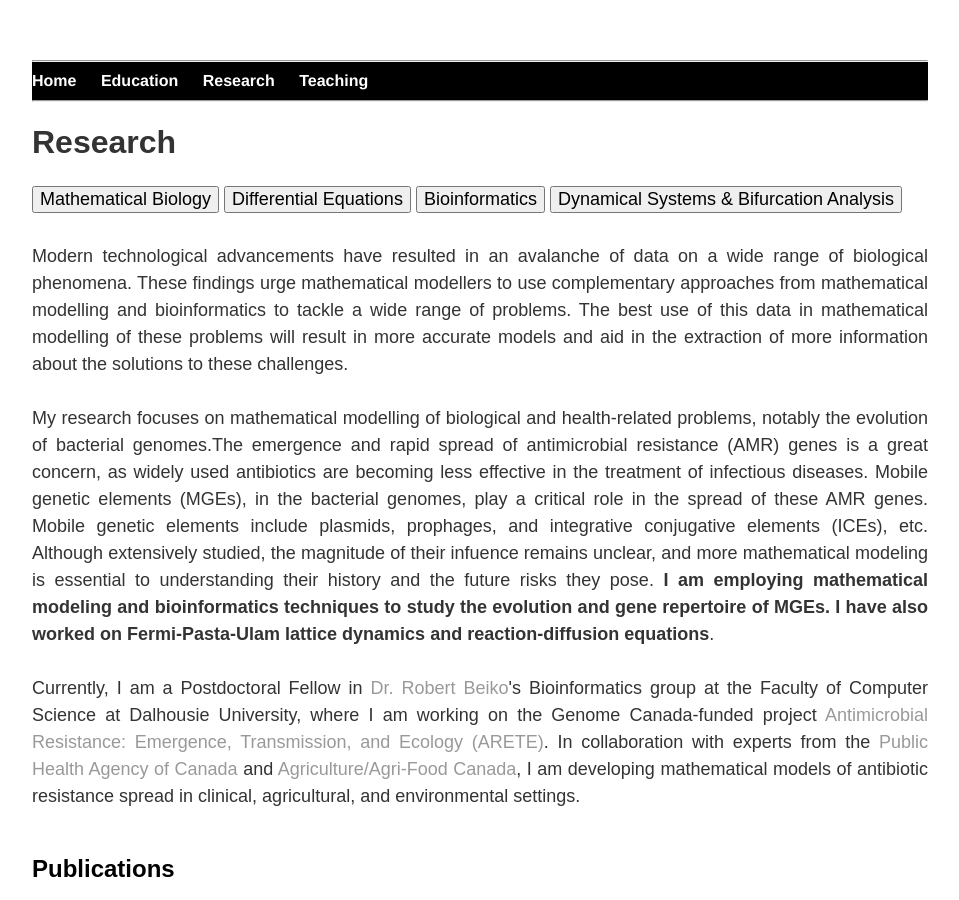
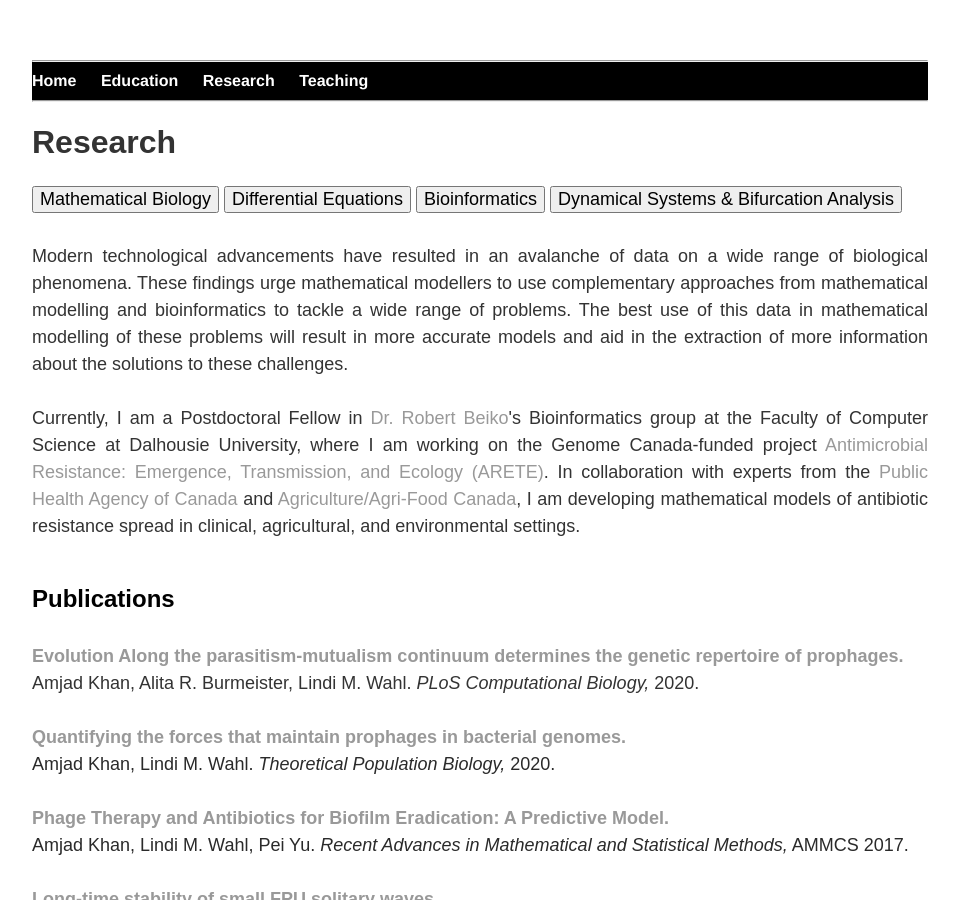
Before and after one commit to MathBioInfo/amjadkhan, a Jekyll site: the page built from Research/index.html, in a window 1280 px wide and 900 px high. Shown: the whole window, without its empty margins (160-1119 px from the left). Built offline with Jekyll 4.4.1, drawn with Linux system fonts in a browser that asks for light colours.

Commit message:
Update index.html

```diff
--- a/Research/index.html
+++ b/Research/index.html
@@ -25,6 +25,14 @@ title: About my research
 			range of problems. The best use of this data in mathematical modelling of these problems will result in more accurate models and aid in the
 			extraction of more information about the solutions to these challenges.</p>
 
+			<p style="text-align:justify;line-height:1"><font size="4">
+			Currently, I am a Postdoctoral Fellow in <a href="https://www.dal.ca/faculty/computerscience/faculty-staff/robert-beiko.html" target="_blank"> Dr. Robert Beiko</a>'s
+			Bioinformatics group at the Faculty of Computer Science at Dalhousie University, where I am working on the Genome Canada-funded project <a href="https://www.genomecanada.ca/en/antimicrobial-resistance-emergence-transmission-and-ecology-arete" target="_blank">
+			Antimicrobial Resistance: Emergence, Transmission, and Ecology (ARETE)</a>.  In collaboration with experts from the <a href="https://www.canada.ca/en/public-health.html" target="_blank">Public Health Agency of Canada</a>
+			and <a href="https://www.agr.gc.ca/eng/agriculture-and-agri-food-canada/?id=1395690825741" target="_blank">Agriculture/Agri-Food Canada</a>,
+			I am developing mathematical models of antibiotic resistance spread in clinical, agricultural, and environmental settings.</p>
+			<!--<p class="clear">&nbsp;</p>
+
 			<p style="text-align:justify;line-height:1"><font size="4"> My research focuses on mathematical modelling of biological and health-related problems, notably the evolution of bacterial
 			genomes.The emergence and rapid spread of antimicrobial resistance (AMR) genes is a great concern, as widely
 			used antibiotics are becoming less effective in the treatment of infectious diseases. Mobile genetic elements
@@ -34,13 +42,7 @@ title: About my research
 			essential to understanding their history and the future risks they pose. <b>I am employing mathematical modeling
 			and bioinformatics techniques to study the evolution and gene repertoire of MGEs. I have also worked on Fermi-Pasta-Ulam
 			lattice dynamics and reaction-diffusion equations</b>.</p>
-			<p style="text-align:justify;line-height:1"><font size="4">
-				Currently, I am a Postdoctoral Fellow in <a href="https://www.dal.ca/faculty/computerscience/faculty-staff/robert-beiko.html" target="_blank"> Dr. Robert Beiko</a>'s
-			Bioinformatics group at the Faculty of Computer Science at Dalhousie University, where I am working on the Genome Canada-funded project <a href="https://www.genomecanada.ca/en/antimicrobial-resistance-emergence-transmission-and-ecology-arete" target="_blank">
-			Antimicrobial Resistance: Emergence, Transmission, and Ecology (ARETE)</a>.  In collaboration with experts from the <a href="https://www.canada.ca/en/public-health.html" target="_blank">Public Health Agency of Canada</a>
-			and <a href="https://www.agr.gc.ca/eng/agriculture-and-agri-food-canada/?id=1395690825741" target="_blank">Agriculture/Agri-Food Canada</a>,
-			I am developing mathematical models of antibiotic resistance spread in clinical, agricultural, and environmental settings.</p>
-			<!--<p class="clear">&nbsp;</p>
+
 			<!--<h3> Pulications</p>-->
 			<!--<div class="paragraph"><font color="#2a2a2a" size="3">-->
 	<br><font size="5"><b>Publications</b></font><br>
```
